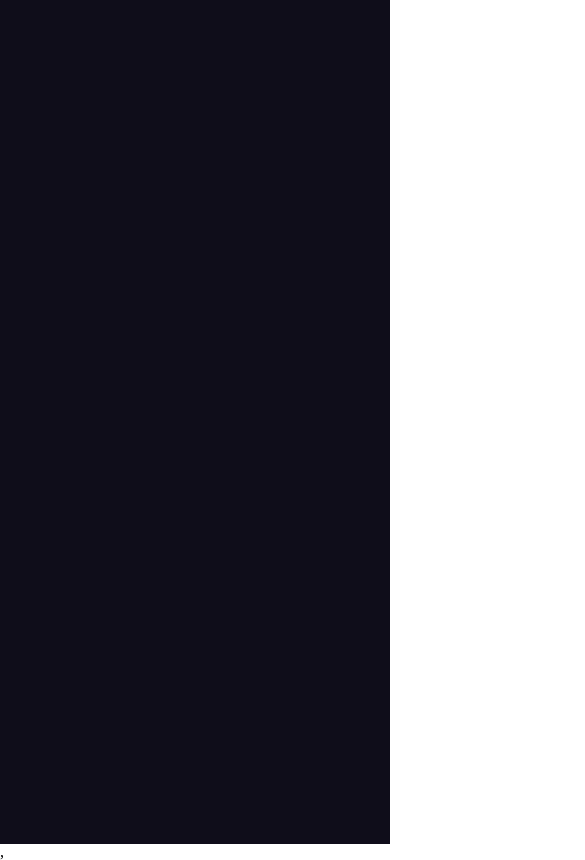
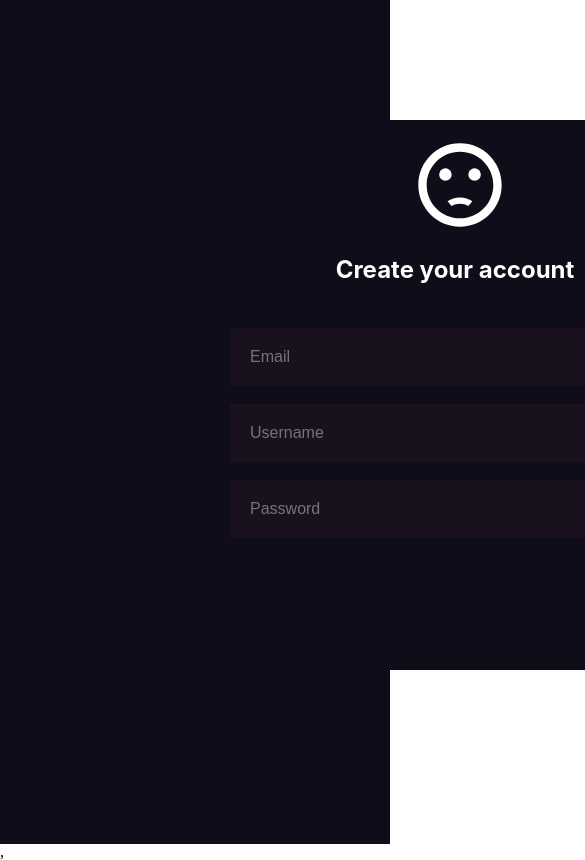
Before and after one commit to tkhai03/Bitter, a React (Create React App) app: page /register in a window 390 px wide. Shown: the top 860 px of the page, 585 px wide, since content can reach past the window. Built offline with nearby package versions, Linux system fonts and the light colour scheme.

Commit message:
register responsive view

```diff
--- a/src/Components/styles/_register.scss
+++ b/src/Components/styles/_register.scss
@@ -4,6 +4,7 @@
     position: absolute;
     top: 150px;
     left: 600px;
+
 }
 
 .Register{
@@ -14,6 +15,7 @@
     position: relative;
     top: 60px;
     left: 30%;
+
 }
 .bitterIcon{
     color: white;
@@ -37,7 +39,7 @@
 .inputBox{
     padding: 15px;
     margin-bottom: 18px;
-    background-color: #19111E;
+    background-color: $secondaryColor;
     border: none;
     color: white;
     font-size: medium;
@@ -56,3 +58,30 @@
     width: 90px !important;
 
 }
+@media(max-width: 900px){
+    .Register{
+        position: relative;
+        top: -30px;
+        left: -400px;
+    }
+    .bitterIcon{
+        font-size: 100px !important;
+        margin-left: 210px;
+    }
+    .topText{
+        text-align: center;
+        font-size: x-large;
+        margin-left: 85px;
+    }
+    .inputContainer{
+        padding: 30px;
+    }
+    .inputBox{
+        padding: 20px;
+    }
+    .registerButton{
+        height: 50px !important;
+        font-weight: 800 !important;
+        border-radius: 40px !important;
+    }
+}
--- a/src/Components/styles/styles.css
+++ b/src/Components/styles/styles.css
@@ -377,6 +377,34 @@ p {
   text-decoration: underline;
 }
 
+@media (max-width: 900px) {
+  .Register {
+    position: relative;
+    top: -30px;
+    left: -400px;
+  }
+  .bitterIcon {
+    font-size: 100px !important;
+    margin-left: 210px;
+  }
+  .topText {
+    text-align: center;
+    font-size: x-large;
+    margin-left: 85px;
+  }
+  .inputContainer {
+    padding: 30px;
+  }
+  .inputBox {
+    padding: 20px;
+  }
+  .registerButton {
+    height: 50px !important;
+    font-weight: 800 !important;
+    border-radius: 40px !important;
+  }
+}
+
 .Auth {
   height: 100vh;
   width: 100%;
```
Also changed, not shown: 1 other file (tests, documents, lock files or other folders).
